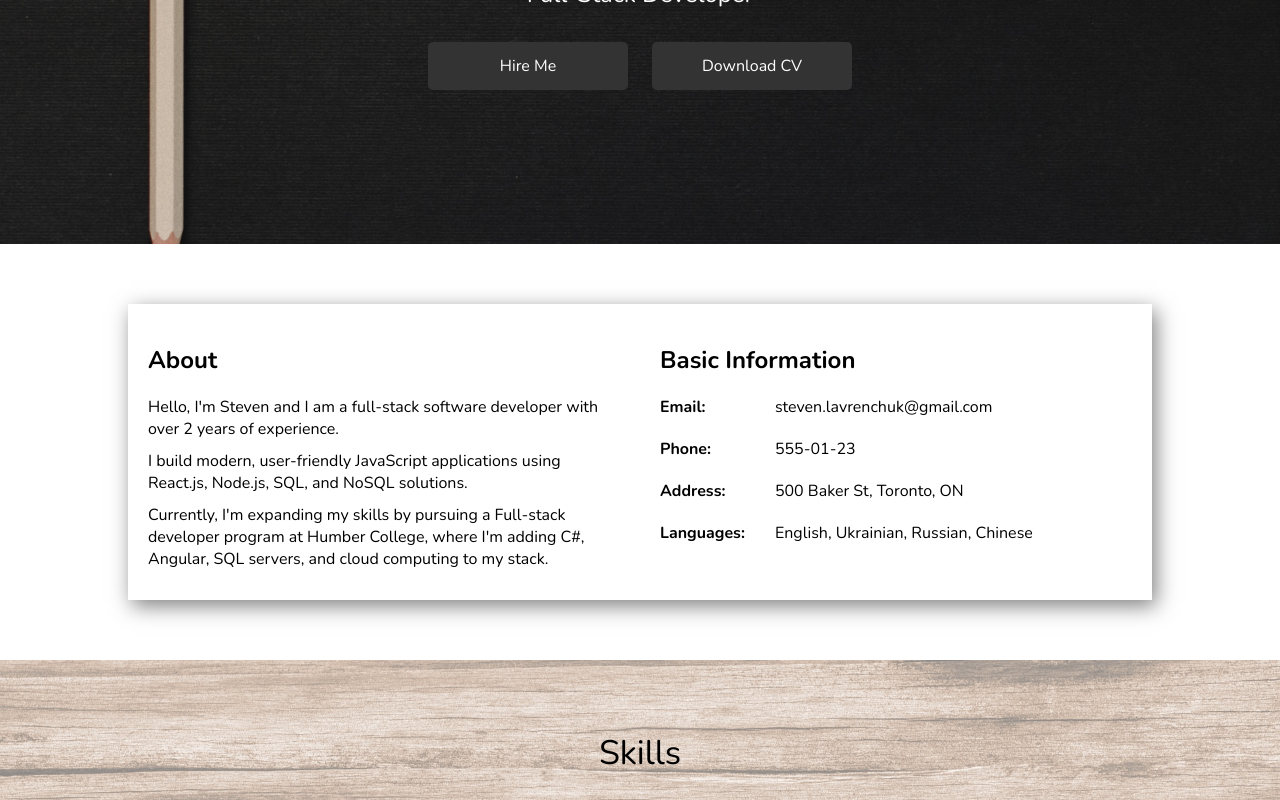
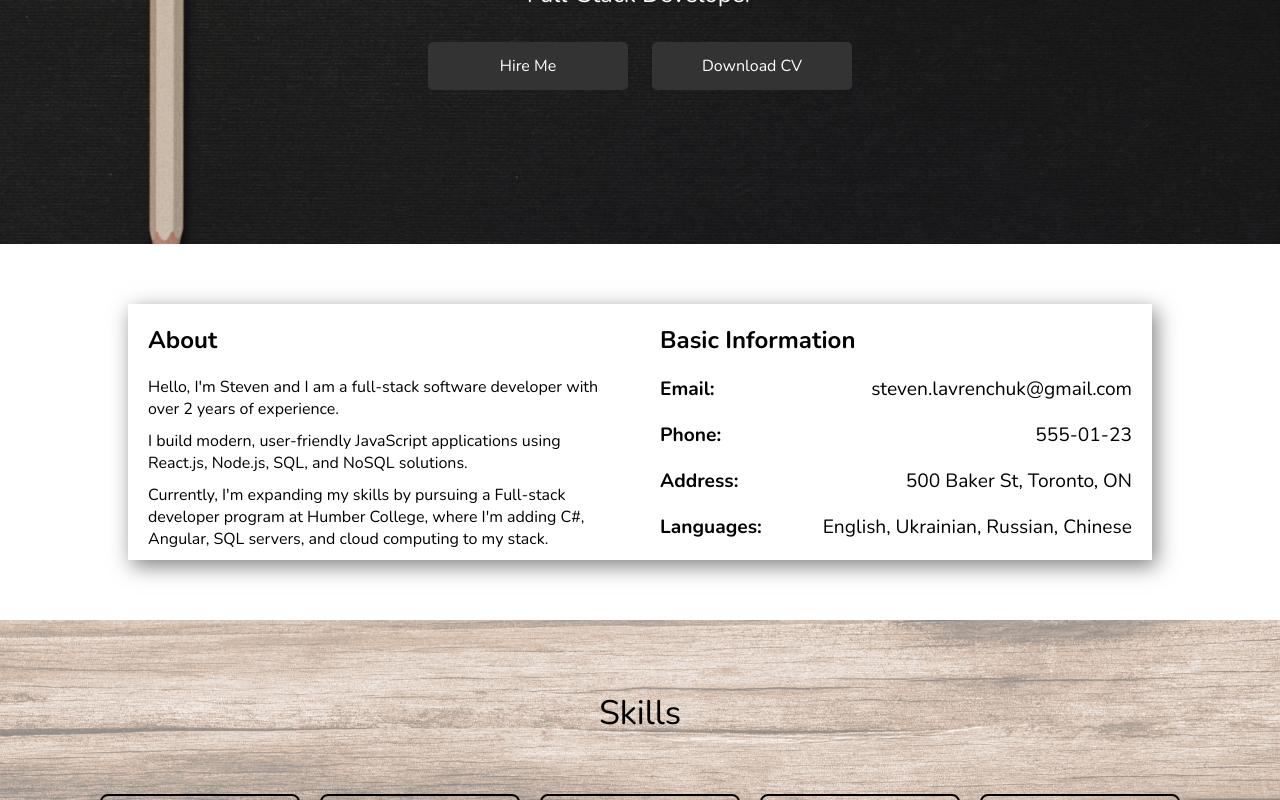
Before and after one commit to stepuntik/angular-resume, an Angular app: page / in a window 1280 px wide. Shown: the part 436-1236 px from the top of the page. Built offline with nearby package versions, Linux system fonts and the light colour scheme.

Commit message:
fix about styling

```diff
--- a/src/app/about/about.component.css
+++ b/src/app/about/about.component.css
@@ -13,7 +13,7 @@
 .about__description,
 .about__basic-info {
   flex: 1;
-  padding: 20px;
+  padding: 0 20px;
 }
 
 h3 {
@@ -21,27 +21,22 @@ h3 {
   margin: 20px 0;
 }
 
+h4 {
+  font-size: 1.2em;
+}
+
+h5 {
+  font-size: 1.2em;
+  font-weight: 400;
+}
 p {
   margin-bottom: 10px;
 }
 
-.basic-info__container {
-  display: flex;
-}
-
-.basic-info__labels,
 .basic-info__details {
   display: flex;
-  flex-direction: column;
-}
-
-.basic-info__labels {
-  font-weight: bold;
-  margin-right: 30px;
-}
-
-.basic-info__labels span,
-.basic-info__details span {
+  align-items: flex-end;
+  justify-content: space-between;
   margin-bottom: 20px;
 }
 
@@ -54,3 +49,15 @@ p {
     text-align: center;
   }
 }
+@media only screen and (max-width: 600px) {
+  .basic-info__details {
+    flex-direction: column;
+    align-items: center;
+    text-align: center;
+  }
+
+  h4,
+  h5 {
+    font-size: 1em;
+  }
+}
--- a/src/app/about/about.component.html
+++ b/src/app/about/about.component.html
@@ -19,17 +19,21 @@
     <div class="about__basic-info">
       <h3>Basic Information</h3>
       <div class="basic-info__container">
-        <div class="basic-info__labels">
-          <span>Email:</span>
-          <span>Phone:</span>
-          <span>Address:</span>
-          <span>Languages:</span>
+        <div class="basic-info__details">
+          <h4>Email:</h4>
+          <h5>steven.lavrenchuk@gmail.com</h5>
         </div>
         <div class="basic-info__details">
-          <span>steven.lavrenchuk@gmail.com</span>
-          <span>555-01-23</span>
-          <span>500 Baker St, Toronto, ON</span>
-          <span>English, Ukrainian, Russian, Chinese</span>
+          <h4>Phone:</h4>
+          <h5>555-01-23</h5>
+        </div>
+        <div class="basic-info__details">
+          <h4>Address:</h4>
+          <h5>500 Baker St, Toronto, ON</h5>
+        </div>
+        <div class="basic-info__details">
+          <h4>Languages:</h4>
+          <h5>English, Ukrainian, Russian, Chinese</h5>
         </div>
       </div>
     </div>
```
